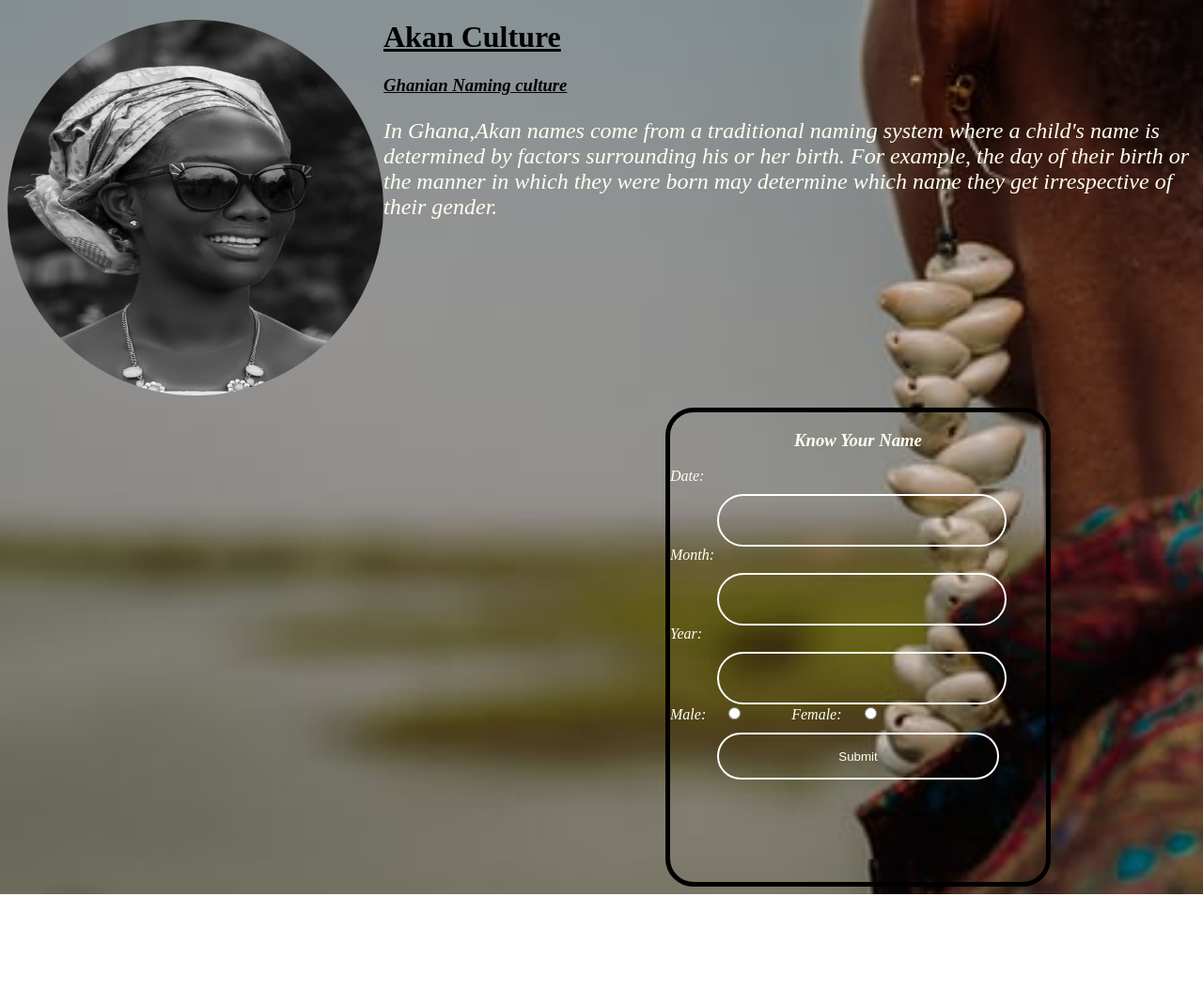
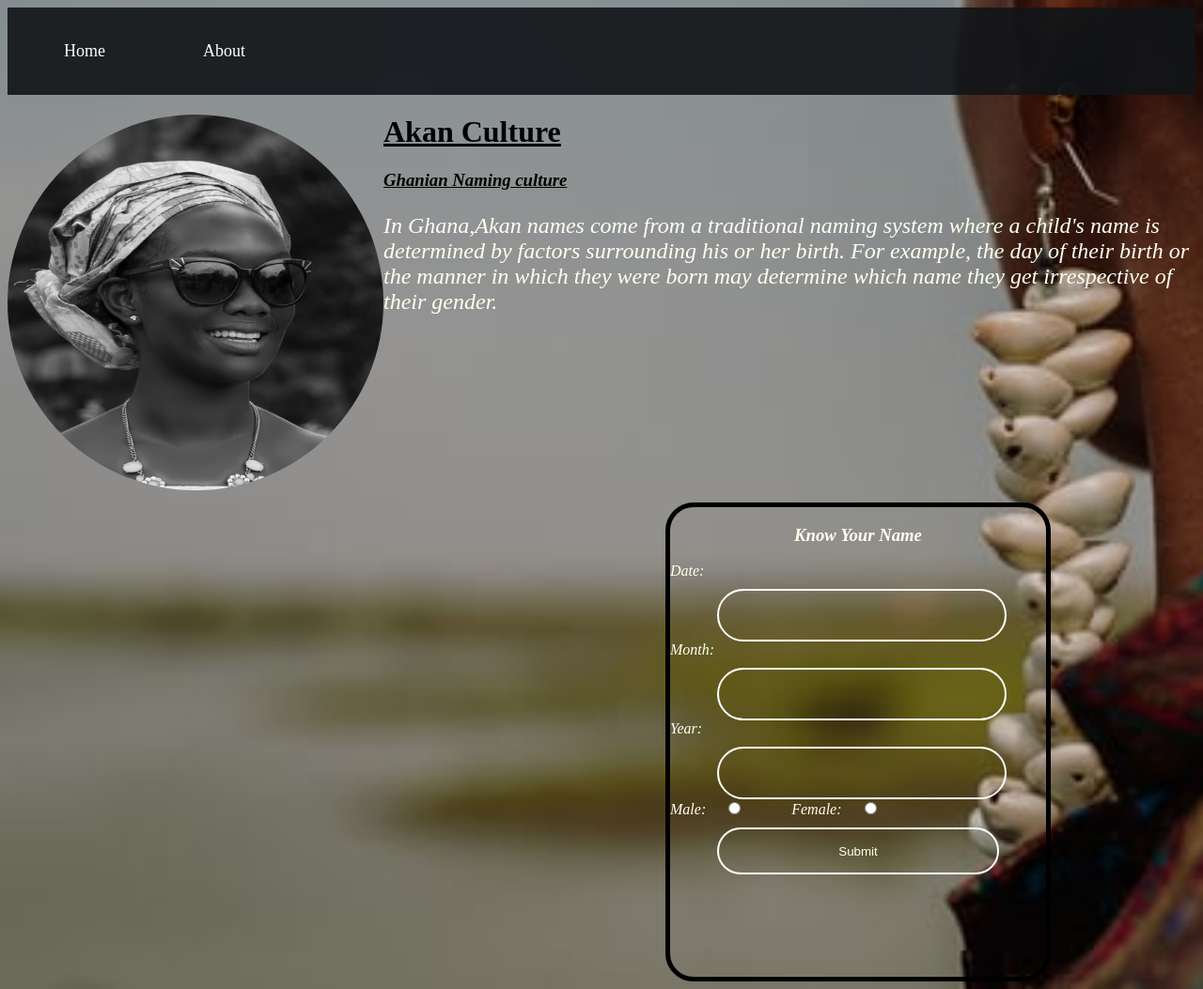
Before and after one commit to Lenus254/Birthday-Naming, a plain HTML site: page index.html in a window 1280 px wide. Shown: the whole page at 94% size. Before the commit the page ends 952 px from the top, so only its background shows below. Drawn offline with Linux system fonts and the light colour scheme.

Commit message:
added top navigation bar to html and styled it

```diff
--- a/index.css
+++ b/index.css
@@ -48,3 +48,22 @@ img{
     font-family: 'Times New Roman', Times, serif;
     color: ivory;
 }
+nav{
+    background-color: rgba(17, 20, 24, 0.9);
+    text-align: left;
+    display: flex;
+    padding: 20px;
+}
+nav>ul li{
+    list-style: none;
+    display: inline;
+    padding-right: 100px;
+}
+ul li a{
+    color:white;
+    font-size: large;
+    text-decoration: none;
+    font-family: 'Times New Roman', Times, serif;
+    font-weight: 150px;
+    line-height: normal;
+}
--- a/index.html
+++ b/index.html
@@ -8,6 +8,12 @@
     <link rel="stylesheet" href="index.css">
 </head>
 <body>
+  <nav>
+    <ul>
+      <li><a href="index.html" alt="">Home</a></li>
+      <li><a href="about.html" alt="">About</a></li>
+    </ul>
+  </nav>
     <div class="container" >
         <img src="./images/bg.jpeg" alt="chana naming">
         <h1> <u>Akan Culture</u> </h1>
```
